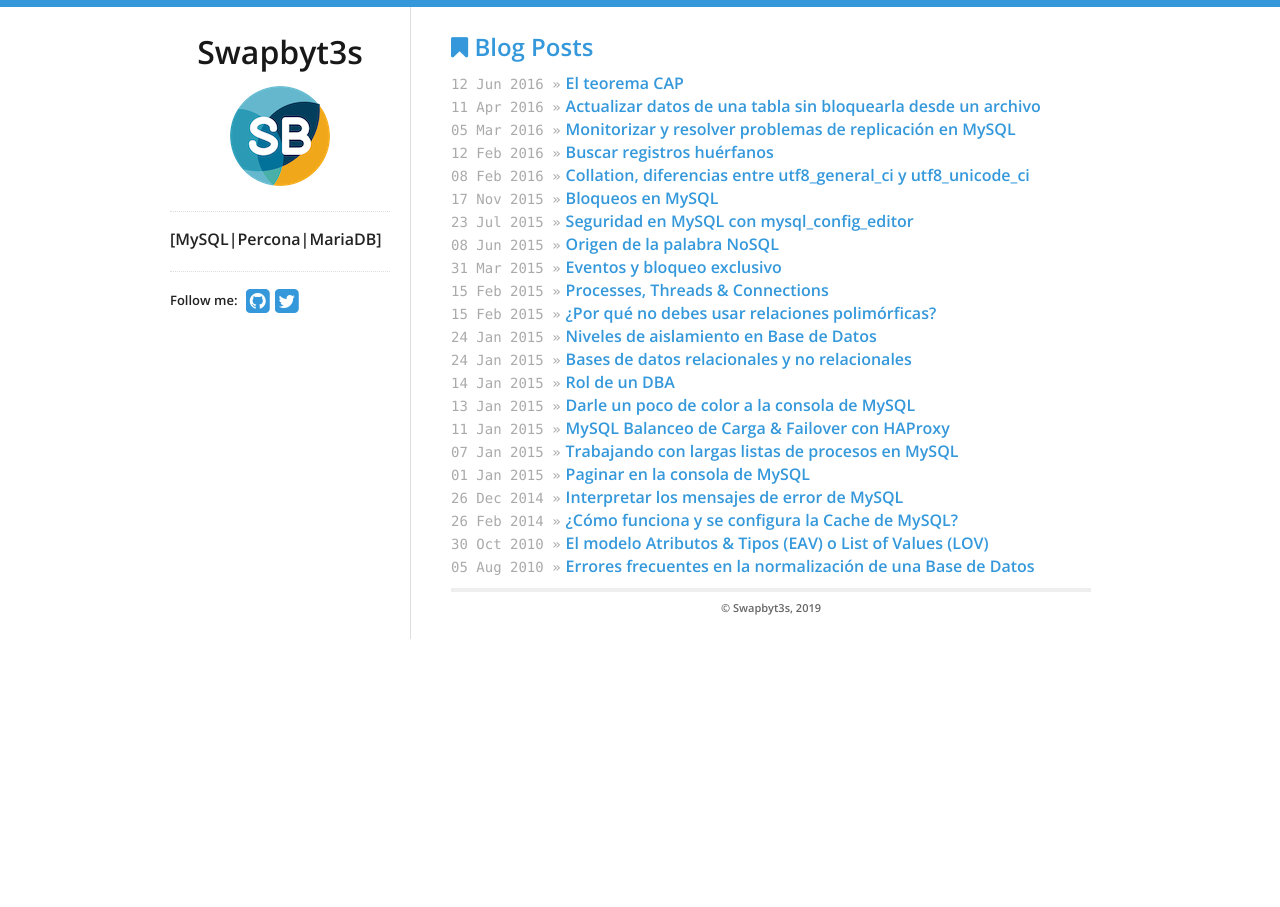
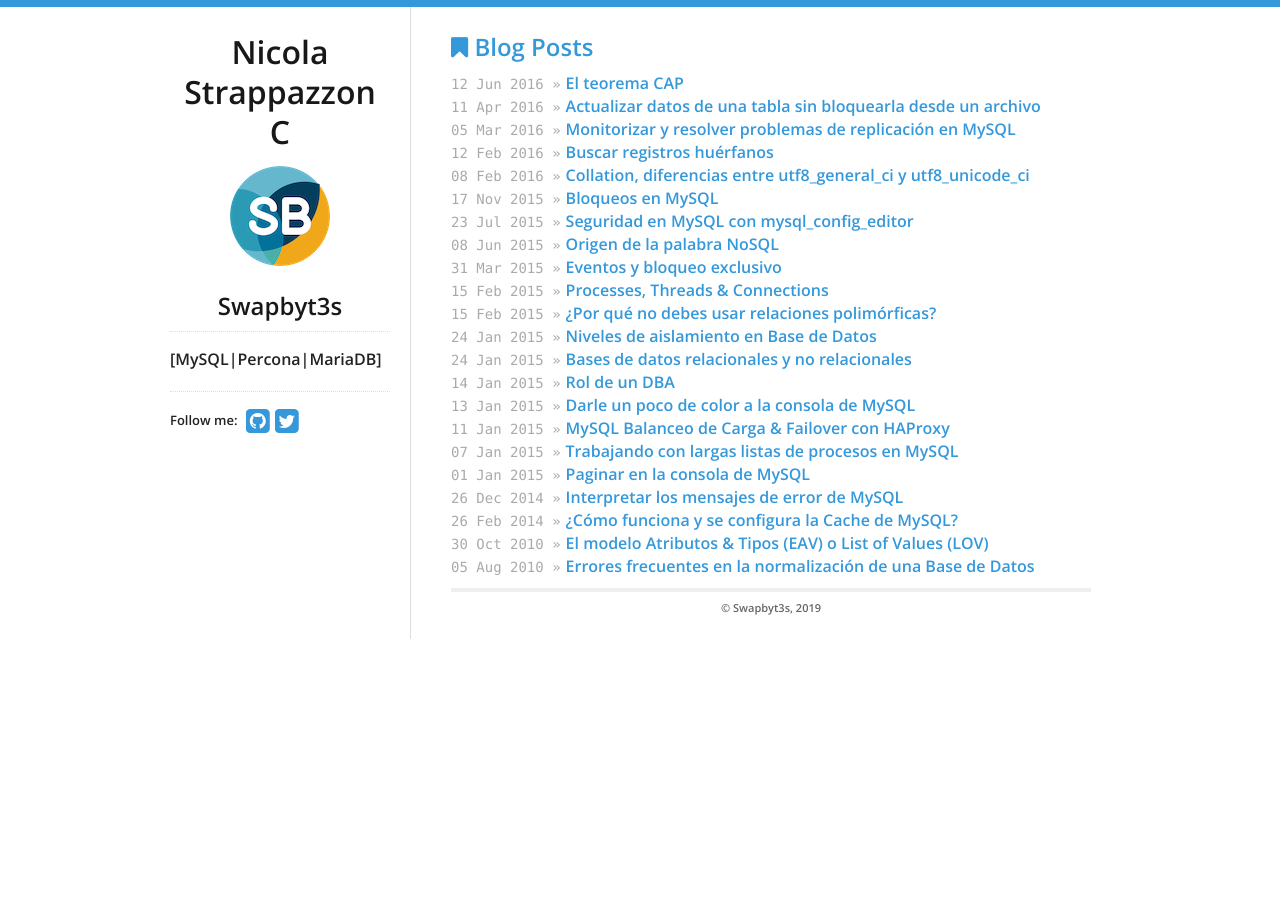
Before and after one commit to debeando/swapbytes.github.io, a Jekyll site: the page built from index.html, in a window 1280 px wide. Built offline with Jekyll 4.4.1, drawn with Linux system fonts in a browser that asks for light colours.

Commit message:
put own autor name

```diff
--- a/_includes/sidebar.html
+++ b/_includes/sidebar.html
@@ -1,8 +1,9 @@
 <nav>
-  <h1>{{ site.data.theme.name }}</h1>
+  <h1>Nicola Strappazzon C</h1>
   <a href="/">
     <img src="/logo.png" id="logo" alt="logo"/>
   </a>
+  <h2>{{ site.data.theme.name }}</h2>
   <div id="bio">
     <p>[MySQL|Percona|MariaDB]</p>
   </div>
```
